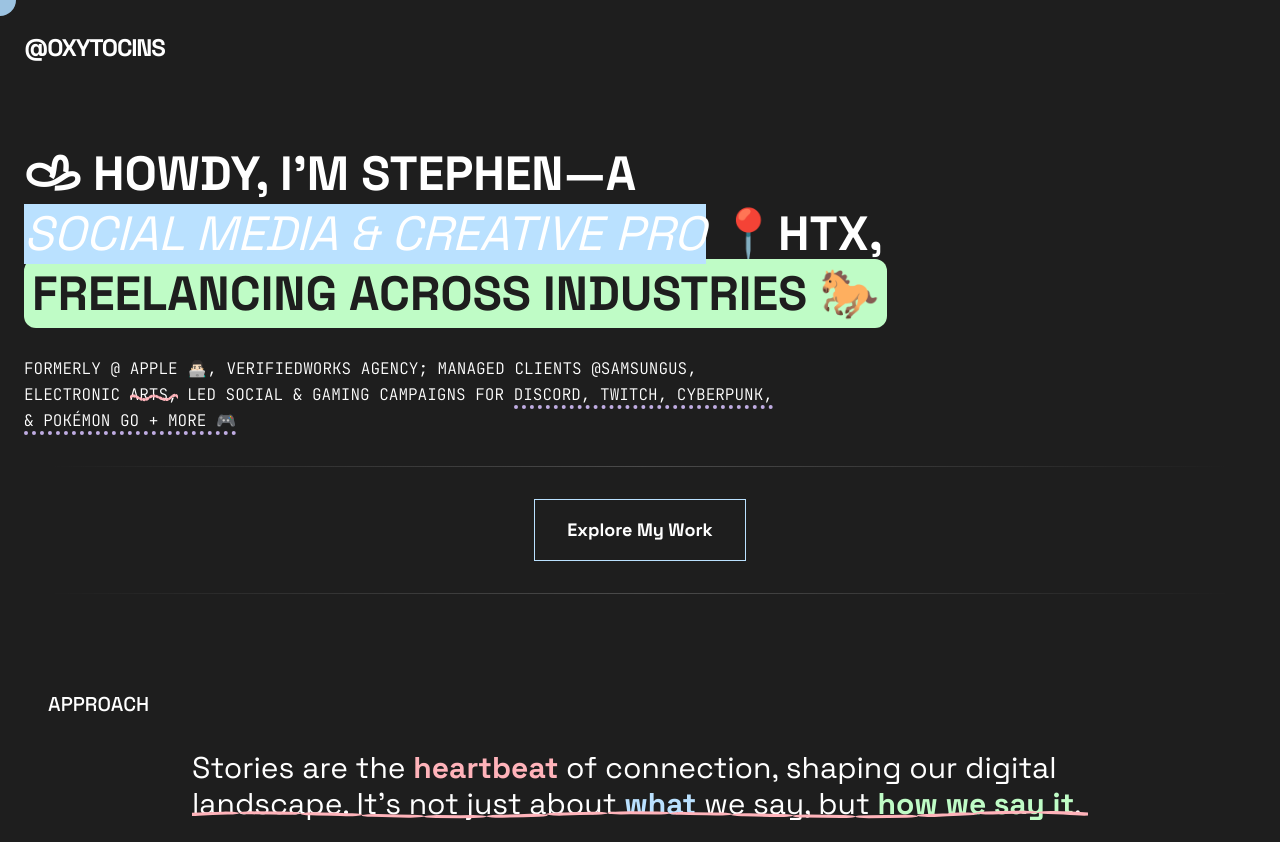
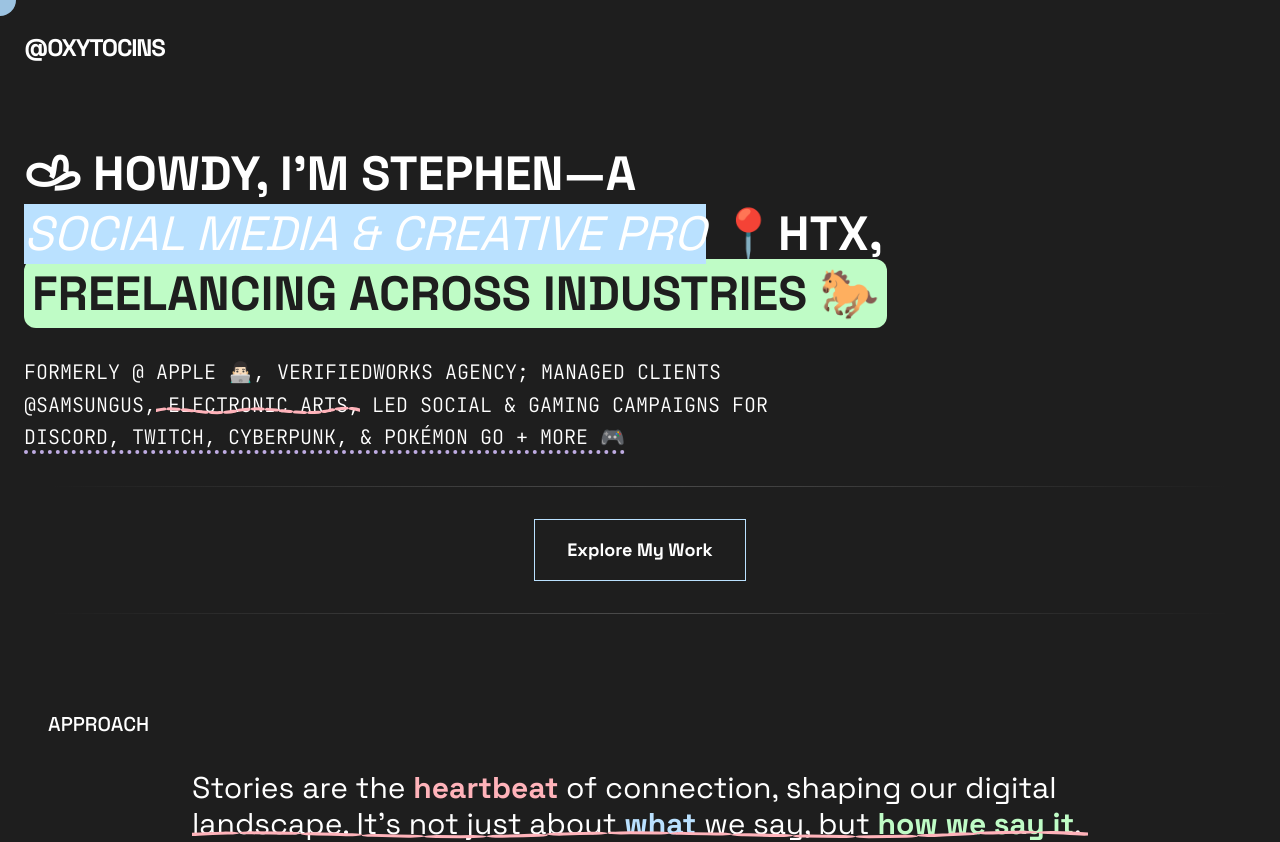
Before and after one commit to xospacecowboy/my-portfolio, a Next.js app: page / in a window 1280 px wide. Shown: the top 842 px of the page. Built offline with nearby package versions, Linux system fonts and the light colour scheme.

Commit message:
DESIGNUPDATE_9

```diff
--- a/app/page.tsx
+++ b/app/page.tsx
@@ -88,7 +88,7 @@ export default function Home() {
 
         {/* Formerly Section */}
         <motion.h2
-          className="text-xlg font-light font-jetbrains-mono max-w-3xl leading-relaxed mt-2 relative text-left"
+          className="text-xl font-light font-jetbrains-mono max-w-3xl leading-relaxed mt-2 relative text-left"
           initial={{ opacity: 0, y: 20 }}
           animate={{ opacity: 1, y: 0 }}
           transition={{ duration: 0.8, delay: 0.2 }}
```
